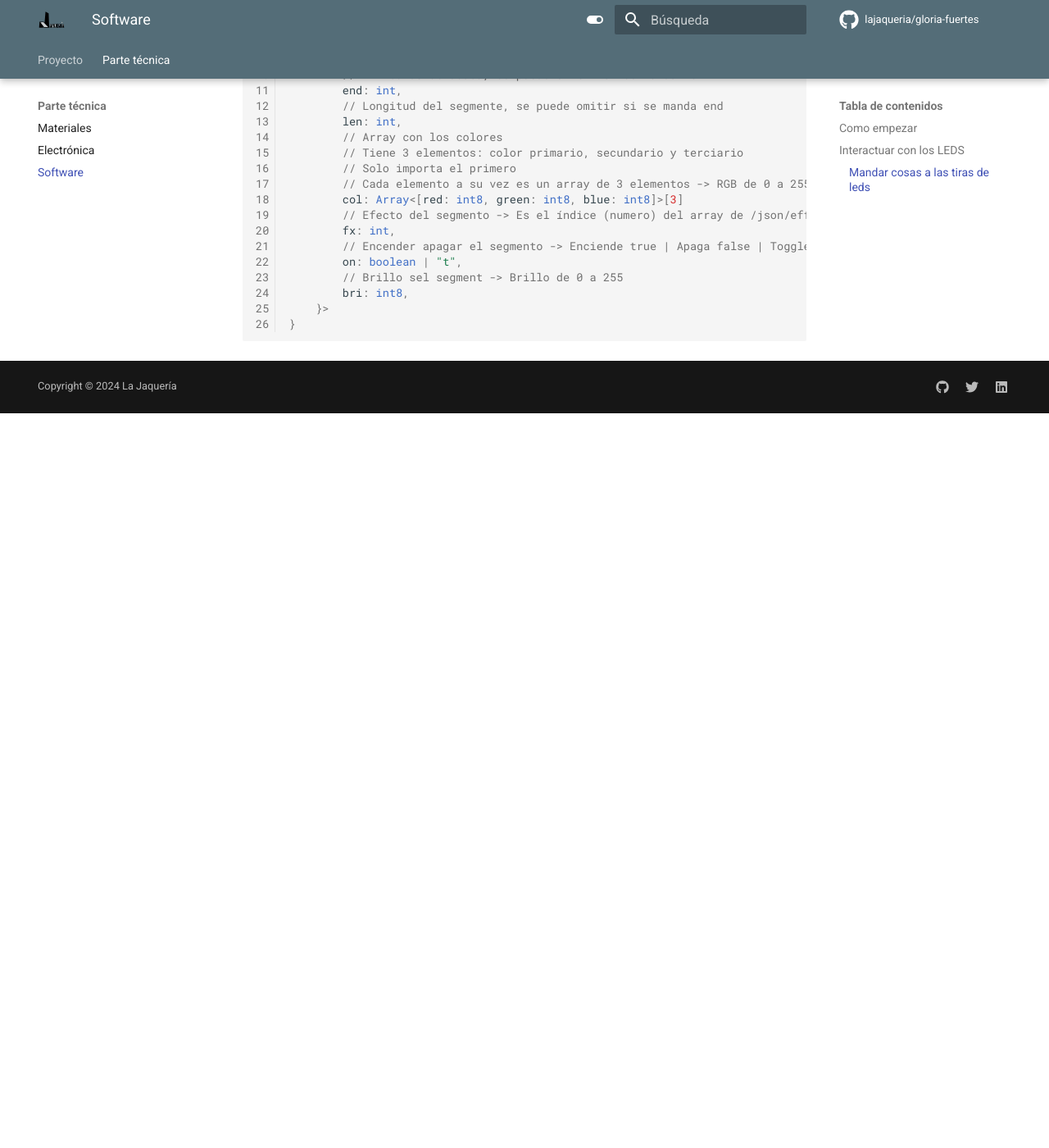
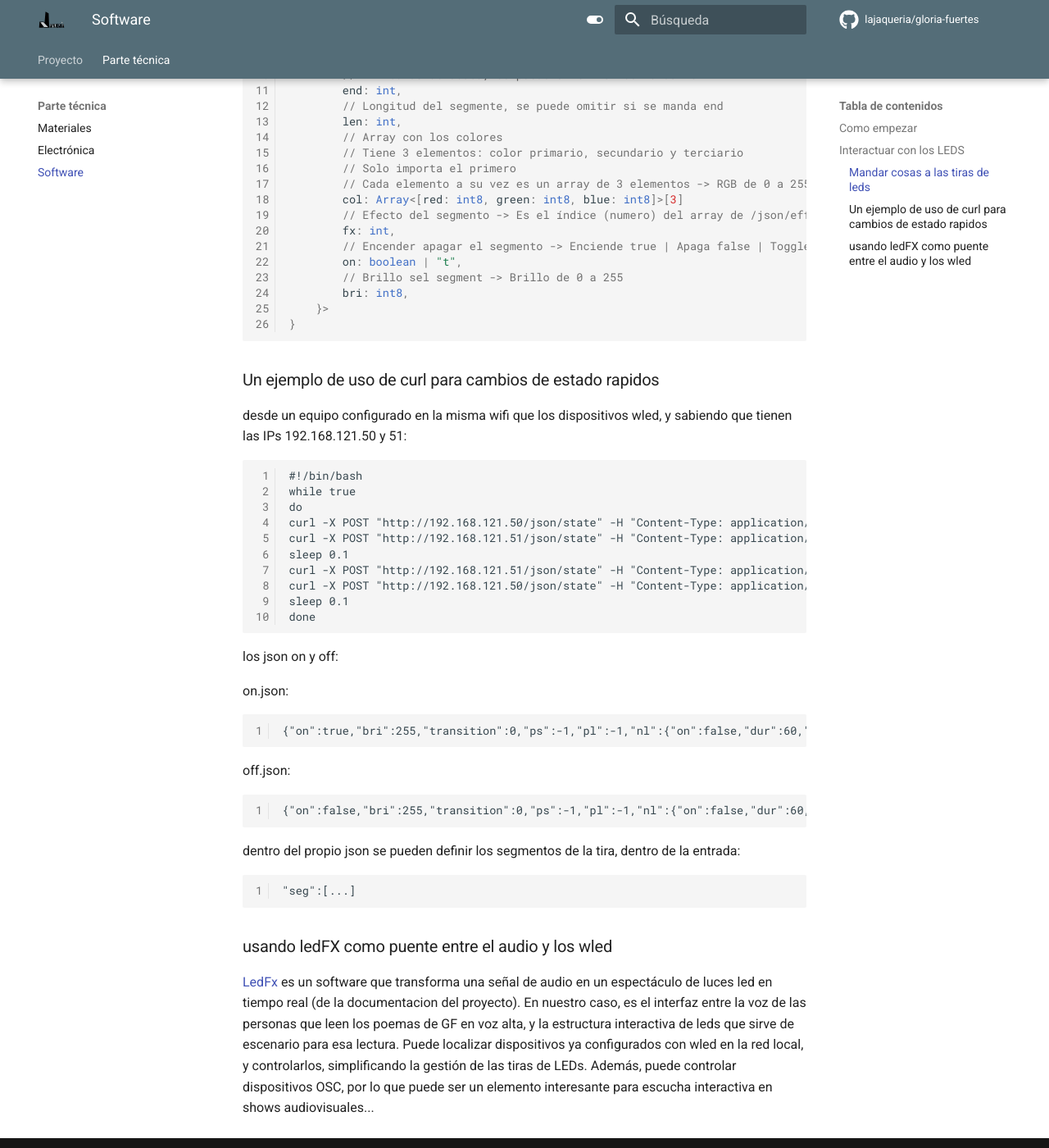
Before and after one commit to LaJaqueria/gloria-fuertes, an MkDocs documentation site: the page built from website/docs/software.md, in a window 1280 px wide and 1400 px high, scrolled down 1426 px. Shown: the whole window at 82% size. Built offline with MkDocs 1.6.1 and Material for MkDocs 9.7.7, drawn with Linux system fonts in a browser that asks for light colours; comment, search, counter and statistics services are not loaded; before the commit the page ends 1930 px from its top, so only the background shows below that.

Commit message:
documentando el uso de ledfx como interfaz audio - leds

````diff
--- a/website/docs/software.md
+++ b/website/docs/software.md
@@ -68,3 +68,38 @@ type state = {
     }>
 }
 ```
+### Un ejemplo de uso de curl para cambios de estado rapidos
+desde un equipo configurado en la misma wifi que los dispositivos wled, y sabiendo que tienen las IPs 192.168.121.50 y 51:
+```
+#!/bin/bash
+while true
+do
+curl -X POST "http://192.168.121.50/json/state" -H "Content-Type: application/json" --data "@off.json"
+curl -X POST "http://192.168.121.51/json/state" -H "Content-Type: application/json" --data "@off.json"
+sleep 0.1
+curl -X POST "http://192.168.121.51/json/state" -H "Content-Type: application/json" --data "@on.json"
+curl -X POST "http://192.168.121.50/json/state" -H "Content-Type: application/json" --data "@on.json"
+sleep 0.1
+done
+```
+
+los json on y off:
+
+on.json:
+```
+{"on":true,"bri":255,"transition":0,"ps":-1,"pl":-1,"nl":{"on":false,"dur":60,"mode":1,"tbri":0,"rem":-1},"udpn":{"send":false,"recv":true,"sgrp":1,"rgrp":1},"lor":0,"mainseg":0,"seg":[{"id":0,"start":0,"stop":200,"len":200,"grp":1,"spc":0,"of":0,"on":true,"frz":false,"bri":255,"cct":127,"set":0,"col":[[0,247,255],[0,0,0],[0,0,0]],"fx":0,"sx":128,"ix":128,"pal":0,"c1":128,"c2":128,"c3":16,"sel":true,"rev":false,"mi":false,"o1":false,"o2":false,"o3":false,"si":0,"m12":0}]}
+```
+
+off.json:
+```
+{"on":false,"bri":255,"transition":0,"ps":-1,"pl":-1,"nl":{"on":false,"dur":60,"mode":1,"tbri":0,"rem":-1},"udpn":{"send":false,"recv":true,"sgrp":1,"rgrp":1},"lor":0,"mainseg":0,"seg":[{"id":0,"start":0,"stop":200,"len":200,"grp":1,"spc":0,"of":0,"on":true,"frz":false,"bri":255,"cct":127,"set":0,"col":[[0,247,255],[0,0,0],[0,0,0]],"fx":0,"sx":128,"ix":128,"pal":0,"c1":128,"c2":128,"c3":16,"sel":true,"rev":false,"mi":false,"o1":false,"o2":false,"o3":false,"si":0,"m12":0}]}
+```
+
+dentro del propio json se pueden definir los segmentos de la tira, dentro de la entrada:
+```
+"seg":[...]
+```
+
+### usando ledFX como puente entre el audio y los wled
+
+[LedFx](https://www.ledfx.app/) es un software que transforma una señal de audio en un espectáculo de luces led en tiempo real (de la documentacion del proyecto). En nuestro caso, es el interfaz entre la voz de las personas que leen los poemas de GF en voz alta, y la estructura interactiva de leds que sirve de escenario para esa lectura. Puede localizar dispositivos ya configurados con wled en la red local, y controlarlos, simplificando la gestión de las tiras de LEDs. Además, puede controlar dispositivos OSC, por lo que puede ser un elemento interesante para escucha interactiva en shows audiovisuales...
````
